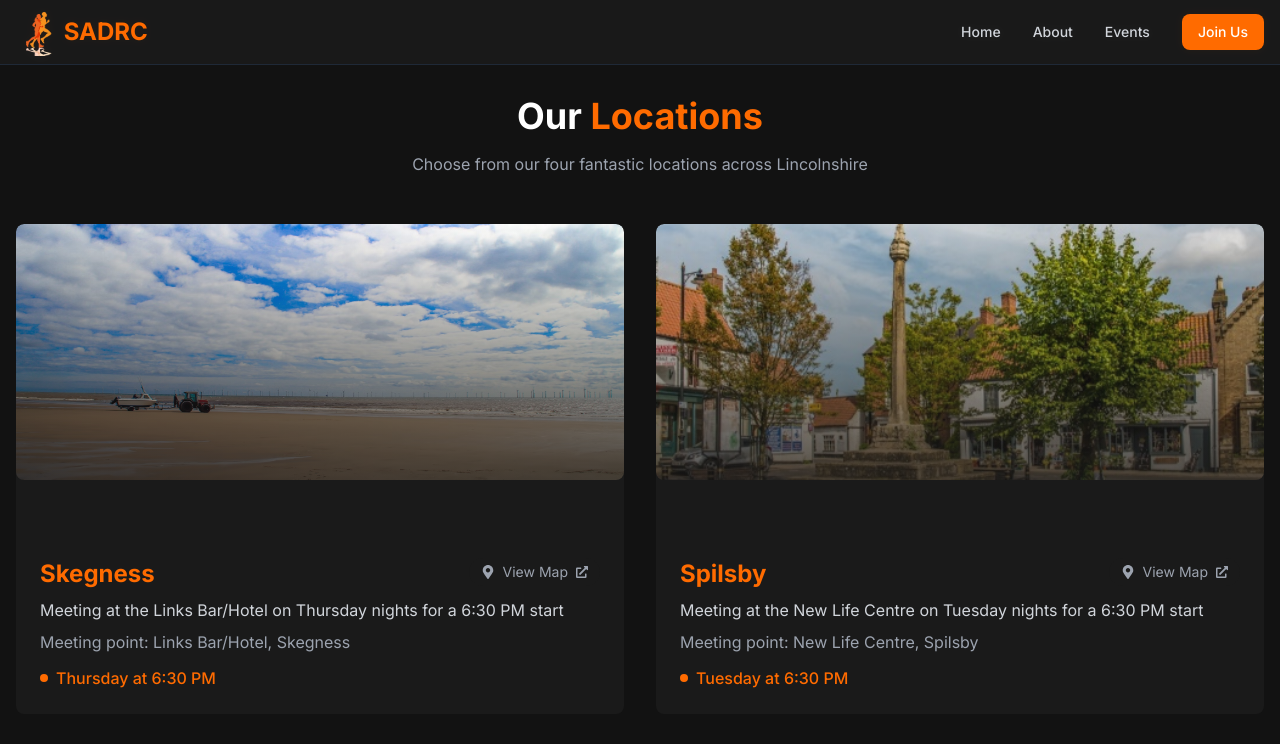
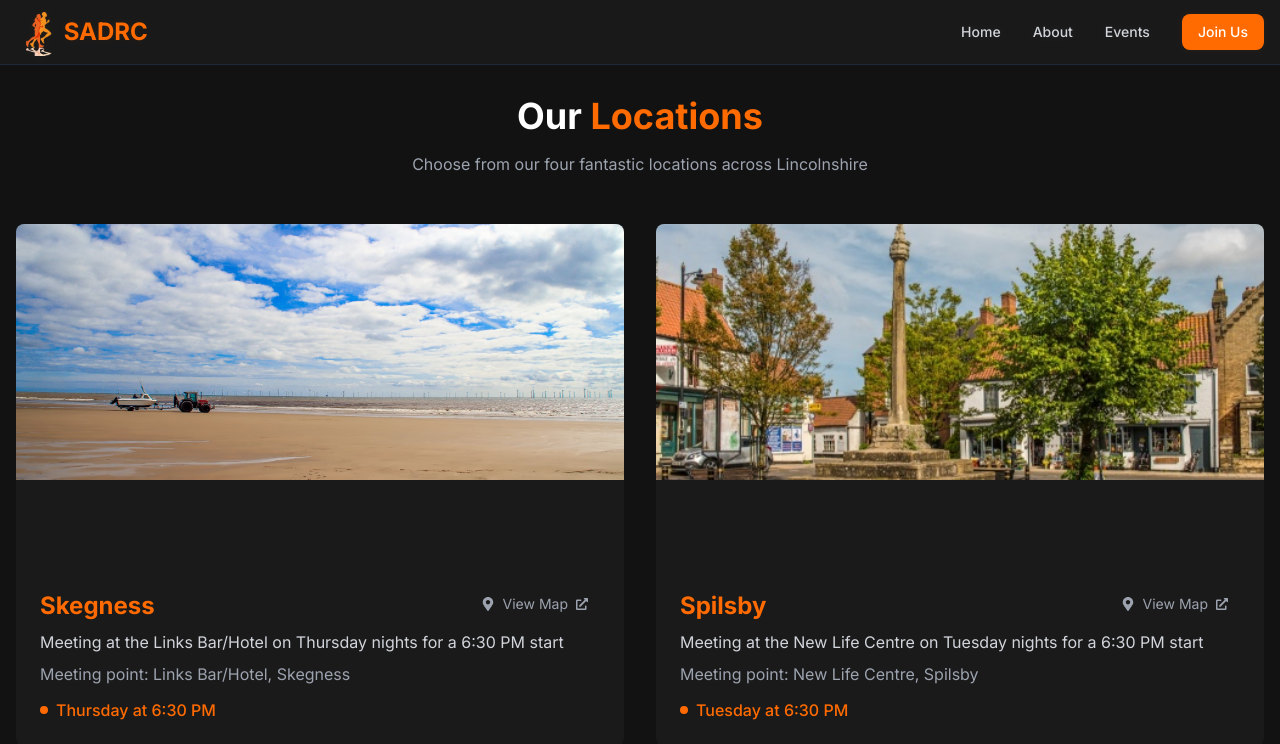
Before and after one commit to Moley73/sadrc-website, a Next.js app: page /locations in a window 1280 px wide. Shown: the top 744 px of the page. Built offline with nearby package versions, Linux system fonts and the light colour scheme.

Commit message:
fix: remove gradient overlays from images

```diff
--- a/src/app/locations/page.tsx
+++ b/src/app/locations/page.tsx
@@ -52,17 +52,16 @@ export default function Locations() {
           {locations.map((location) => (
             <div key={location.name} className="bg-[#1a1a1a] rounded-lg overflow-hidden group hover:bg-[#222222] transition-all duration-300">
               <div className="relative aspect-video w-full">
-                <div className="absolute inset-0 bg-gradient-to-b from-transparent to-[#1a1a1a] z-10" />
                 <Image
                   src={location.image}
                   alt={location.name}
                   width={500}
                   height={300}
                   unoptimized
-                  className="w-full h-64 object-cover rounded-lg"
+                  className="w-full h-64 object-cover"
                 />
               </div>
-              <div className="p-6 relative z-20 -mt-8">
+              <div className="p-6">
                 <div className="flex justify-between items-start">
                   <h2 className="text-2xl font-bold text-sadrc-orange mb-2">{location.name}</h2>
                   <a
--- a/src/app/page.tsx
+++ b/src/app/page.tsx
@@ -83,7 +83,7 @@ export default function Home() {
           priority
           sizes="(max-width: 768px) 100vw, (max-width: 1200px) 50vw, 25vw"
         />
-        <div className="absolute inset-0 bg-gradient-to-b from-sadrc-black/80 via-sadrc-black/50 to-sadrc-black" />
+        <div className="absolute inset-0 bg-black/50" />
         <div className="relative z-20 container mx-auto px-4 h-full flex flex-col justify-center items-center text-center pt-16">
           <h1 className="text-4xl sm:text-5xl md:text-7xl font-bold mb-4 sm:mb-6 text-sadrc-orange">
             Skegness and District
```
